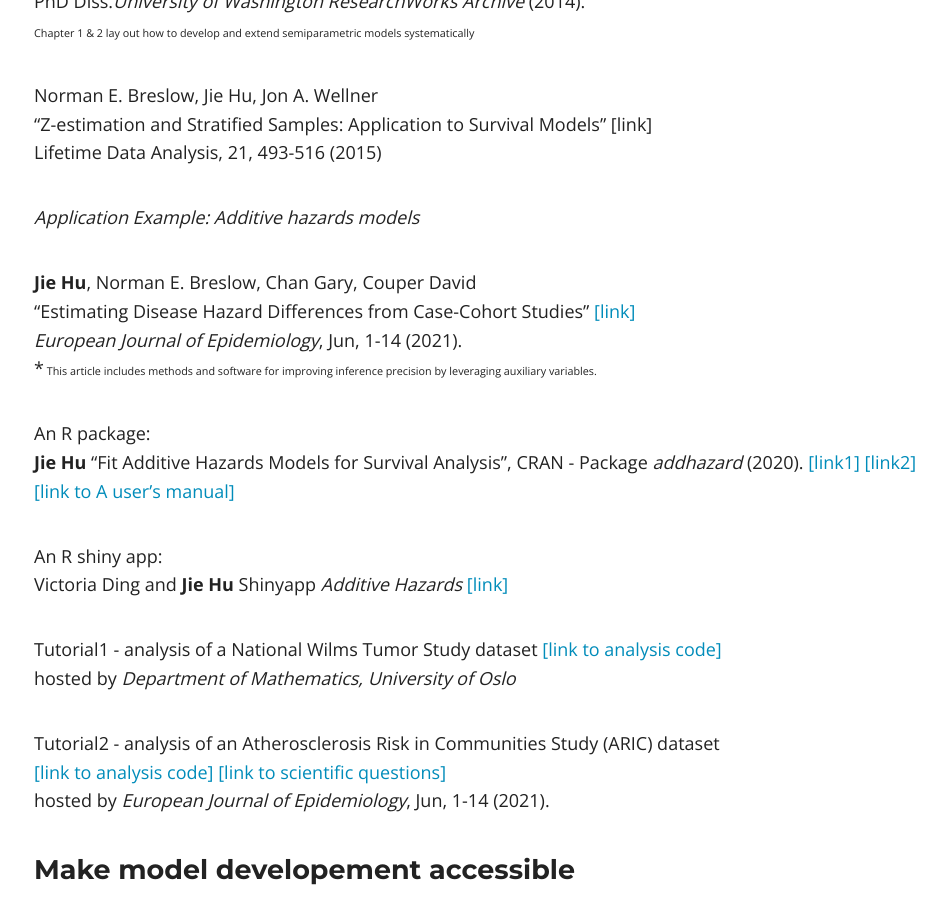
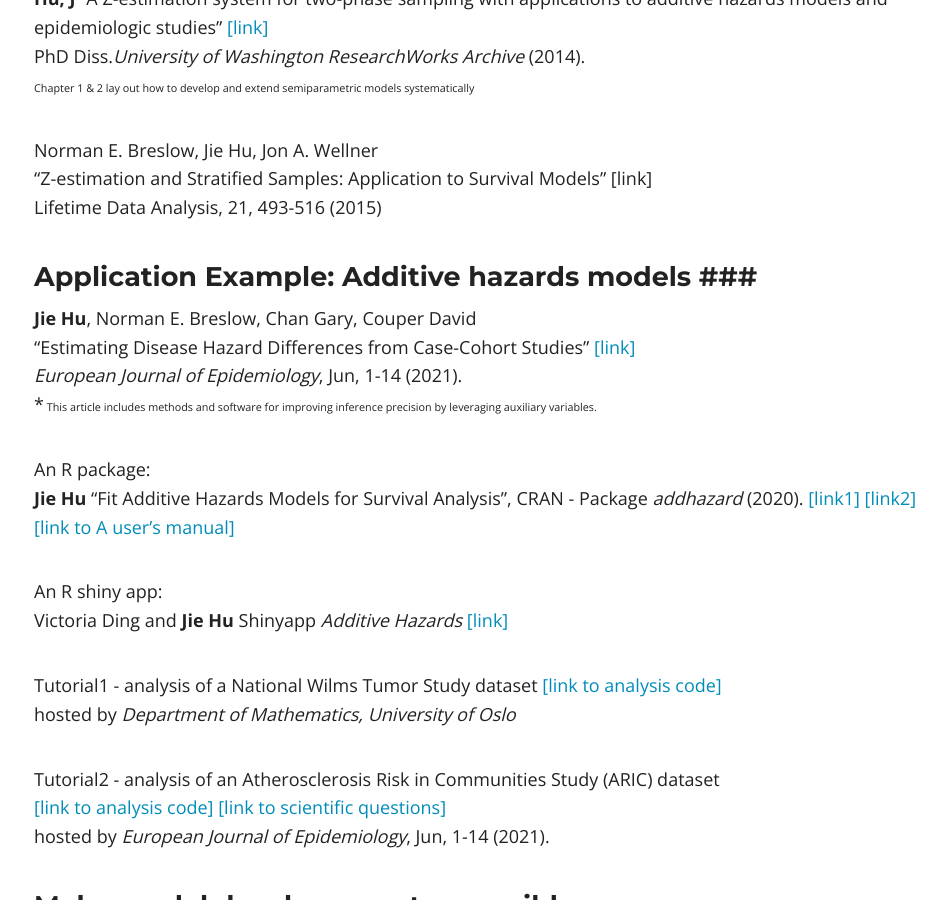
Before and after one commit to katehu/katehu.github.io, a Jekyll site: the page built from models.md, in a window 1280 px wide and 900 px high, scrolled down 706 px. Shown: the whole window, without its empty margins (156-1102 px from the left). Built offline with Jekyll 4.4.1, drawn with Linux system fonts in a browser that asks for light colours; nearby versions of some CDN libraries.

```diff
--- a/models.md
+++ b/models.md
@@ -14,7 +14,8 @@ I am interested in making model development more systematic, transparent, and ac
 3) bridge statistical and mechanistic models, which can reveal and sometimes handle data issues that mechanistic modelers may ignore.
 
 
-*Theoretical tools to make semiparametric model development systematic and transparent*
+### Theoretical tools to make semiparametric model development systematic and transparent
+
 **Hu, J** "A Z-estimation system for two-phase sampling with applications to additive hazards models and epidemiologic studies" [[link]](https://digital.lib.washington.edu/researchworks/handle/1773/27427) <br/>
 PhD Diss.*University of Washington ResearchWorks Archive* (2014).  <br/>
 <small> Chapter 1 & 2 lay out how to develop and extend semiparametric models systematically <small>
@@ -23,7 +24,7 @@ Norman E. Breslow, Jie Hu, Jon A. Wellner <br/>
 “Z-estimation and Stratified Samples: Application to Survival Models” [link]  <br/>
 Lifetime Data Analysis, 21, 493-516 (2015)
 
-*Application Example: Additive hazards models <a name="ah"></a>*
+### Application Example: Additive hazards models <a name="ah"></a>###
 
 **Jie Hu**, Norman E. Breslow, Chan Gary, Couper David<br/>
 “Estimating Disease Hazard Differences from Case-Cohort Studies” [[link]](https://link.springer.com/article/10.1007/s10654-021-00739-3)<br/>
```
